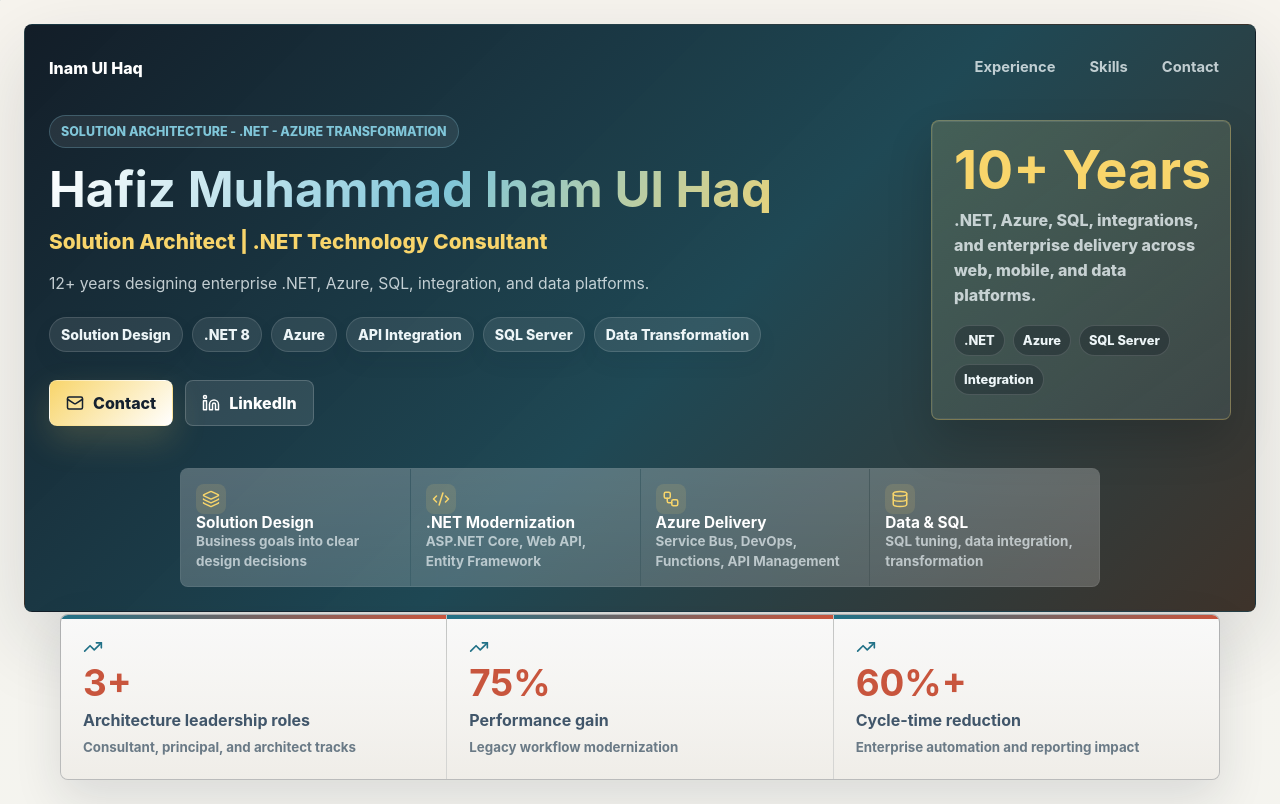
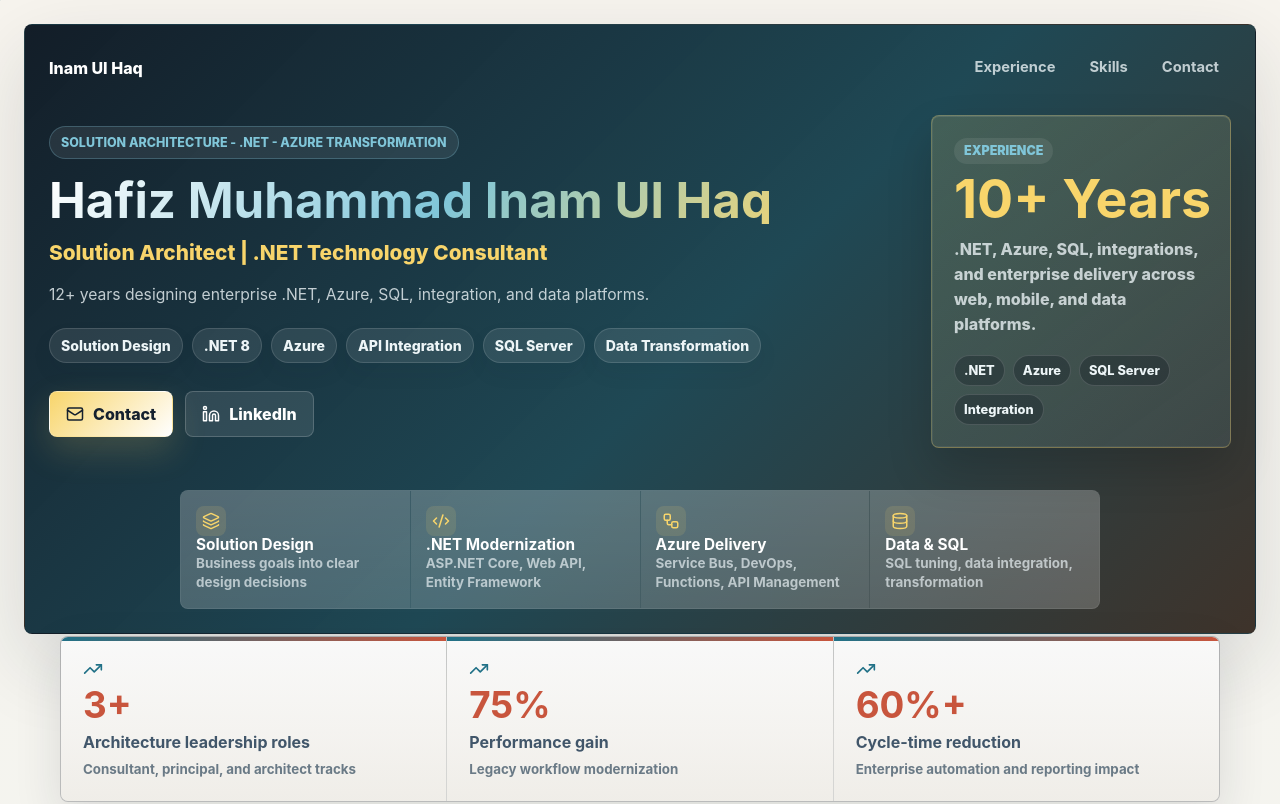
Before and after one commit to inamgcu/portfolio, a React (Vite) app: page / in a window 1280 px wide. Shown: the top 804 px of the page. Built offline with nearby package versions, Linux system fonts and the light colour scheme.

Commit message:
Add experience label to hero card

```diff
--- a/src/main.jsx
+++ b/src/main.jsx
@@ -326,6 +326,7 @@ function App() {
               </div>
             </div>
             <aside className="experience-canvas" aria-label="Experience highlight">
+              <span className="experience-canvas__heading">Experience</span>
               <strong>10+ Years</strong>
               <p>.NET, Azure, SQL, integrations, and enterprise delivery across web, mobile, and data platforms.</p>
               <div className="canvas-stack" aria-label="Experience areas">
--- a/src/styles.css
+++ b/src/styles.css
@@ -174,6 +174,23 @@ h1 {
     linear-gradient(0deg, rgba(255, 255, 255, 0.06) 0 1px, transparent 1px 56px),
     linear-gradient(145deg, rgba(248, 213, 107, 0.17), rgba(128, 198, 217, 0.11));
   box-shadow: inset 0 1px 0 rgba(255, 255, 255, 0.1), 0 22px 46px rgba(0, 0, 0, 0.16);
+}
+
+.experience-canvas__heading {
+  position: relative;
+  z-index: 1;
+  width: fit-content;
+  margin-bottom: 10px;
+  padding: 7px 10px;
+  border-radius: 999px;
+  color: #80c6d9;
+  background: rgba(255, 255, 255, 0.08);
+  font-size: 0.78rem;
+  font-weight: 900;
+  letter-spacing: 0;
+  line-height: 1;
+  text-transform: uppercase;
+  white-space: nowrap;
 }
 
 .experience-canvas strong {
```
